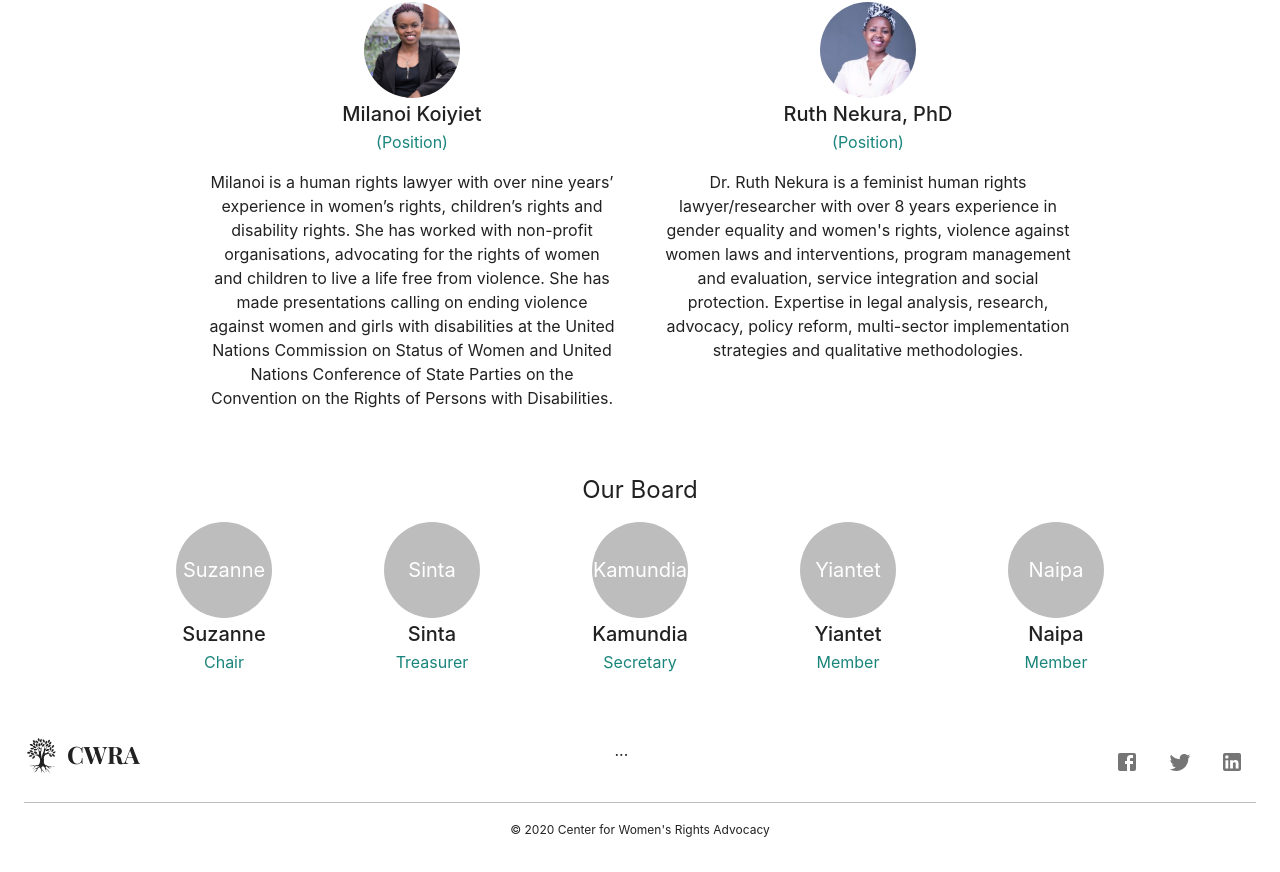
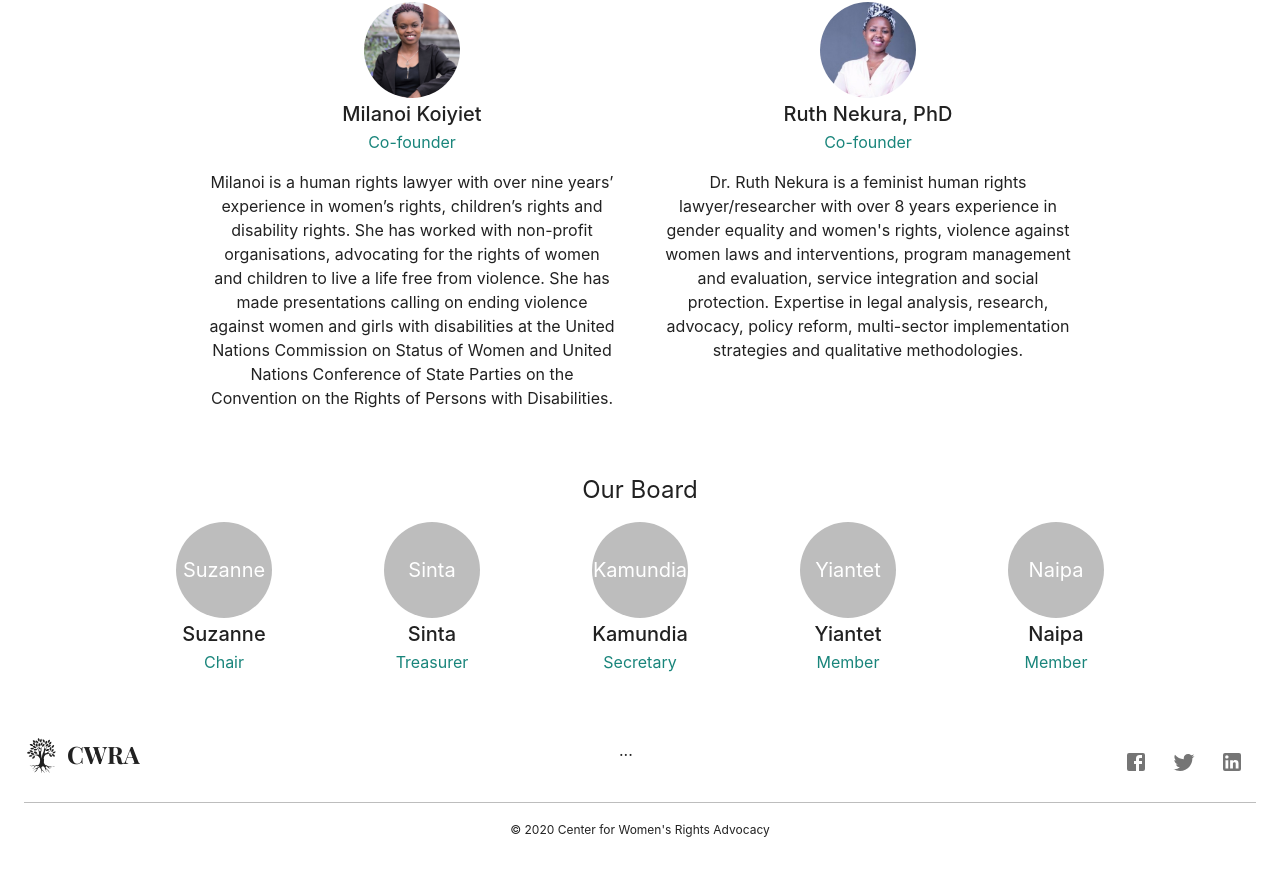
Before and after one commit to CWRAdvocacy/cwra.africa, a Next.js app: page / in a window 1280 px wide. Shown: the part 556-1428 px from the top of the page. Built offline with nearby package versions, Linux system fonts and the light colour scheme; a web font is replaced by a local one.

Commit message:
Update bios

```diff
--- a/src/components/Footer.jsx
+++ b/src/components/Footer.jsx
@@ -13,6 +13,9 @@ const useStyles = makeStyles((theme) => ({
   title: {
     fontFamily: 'Playfair Display',
     fontWeight: 'bold',
+  },
+  icons: {
+    textAlign: 'center',
   },
 }));
 
@@ -40,20 +43,16 @@ const Footer = () => {
                 ...
               </Typography>
             </Grid>
-            <Grid item xs={12} sm="auto">
-              <Typography align="center">
+            <Grid item xs={12} sm="auto" className={classes.icons}>
               <IconButton href="https://facebook.com/CWRAdvocacy" target="_blank" rel="noopener noreferrer">
                 <FacebookIcon />
               </IconButton>
-                {' '}
               <IconButton href="https://twitter.com/CWRAdvocacy" target="_blank" rel="noopener noreferrer">
                 <TwitterIcon />
               </IconButton>
-                {' '}
               <IconButton href="https://www.linkedin.com/company/cwradvocacy" target="_blank" rel="noopener noreferrer">
                 <LinkedInIcon />
               </IconButton>
-              </Typography>
             </Grid>
           </Grid>
         </Box>
--- a/src/components/Team/Bio.jsx
+++ b/src/components/Team/Bio.jsx
@@ -21,7 +21,7 @@ const useStyles = makeStyles((theme) => ({
 }));
 
 export const Bio = ({
-  imageUrl, name, position, brief, socialUrl,
+  imageUrl, name, position, brief,
 }) => {
   const classes = useStyles();
   return (
@@ -39,7 +39,6 @@ Bio.propTypes = {
   name: PropTypes.string,
   position: PropTypes.string,
   brief: PropTypes.string,
-  socialUrl: PropTypes.object,
 };
 
 Bio.defaultProps = {
@@ -47,10 +46,6 @@ Bio.defaultProps = {
   name: '',
   position: '',
   brief: '',
-  socialUrl: {
-    linkedIn: '',
-    twitter: '',
-  },
 };
 
 export default Bio;
--- a/src/components/Team/Executive.jsx
+++ b/src/components/Team/Executive.jsx
@@ -8,13 +8,13 @@ export const Executive = () => {
     {
       name: 'Milanoi Koiyiet',
       imageUrl: '/images/team/milanoi.jpg',
-      position: '(Position)',
+      position: 'Co-founder',
       brief: 'Milanoi is a human rights lawyer with over nine years’ experience in women’s rights, children’s rights and disability rights. She has worked with non-profit organisations, advocating for the rights of women and children to live a life free from violence. She has made presentations calling on ending violence against women and girls with disabilities at the United Nations Commission on Status of Women and United Nations Conference of State Parties on the Convention on the Rights of Persons with Disabilities.',
     },
     {
       name: 'Ruth Nekura, PhD',
       imageUrl: '/images/team/ruth.jpg',
-      position: '(Position)',
+      position: 'Co-founder',
       brief: 'Dr. Ruth Nekura is a feminist human rights lawyer/researcher with over 8 years experience in gender equality and women\'s rights, violence against women laws and interventions, program management and evaluation, service integration and social protection. Expertise in legal analysis, research, advocacy, policy reform, multi-sector implementation strategies and qualitative methodologies.',
     },
   ];
@@ -22,7 +22,12 @@ export const Executive = () => {
   const teamBios = executiveTeam.map((member) => (
     <Grid item xs={12} sm={6} key={member.name}>
       <Box p={3}>
-        <Bio name={member.name} imageUrl={member.imageUrl} position={member.position} brief={member.brief} />
+        <Bio
+          name={member.name}
+          imageUrl={member.imageUrl}
+          position={member.position}
+          brief={member.brief}
+        />
       </Box>
     </Grid>
   ));
```
Also changed, not shown: src/pages/about.jsx (deleted, +0 -7 lines). Lines whose indentation alone changed are shown as unchanged.
